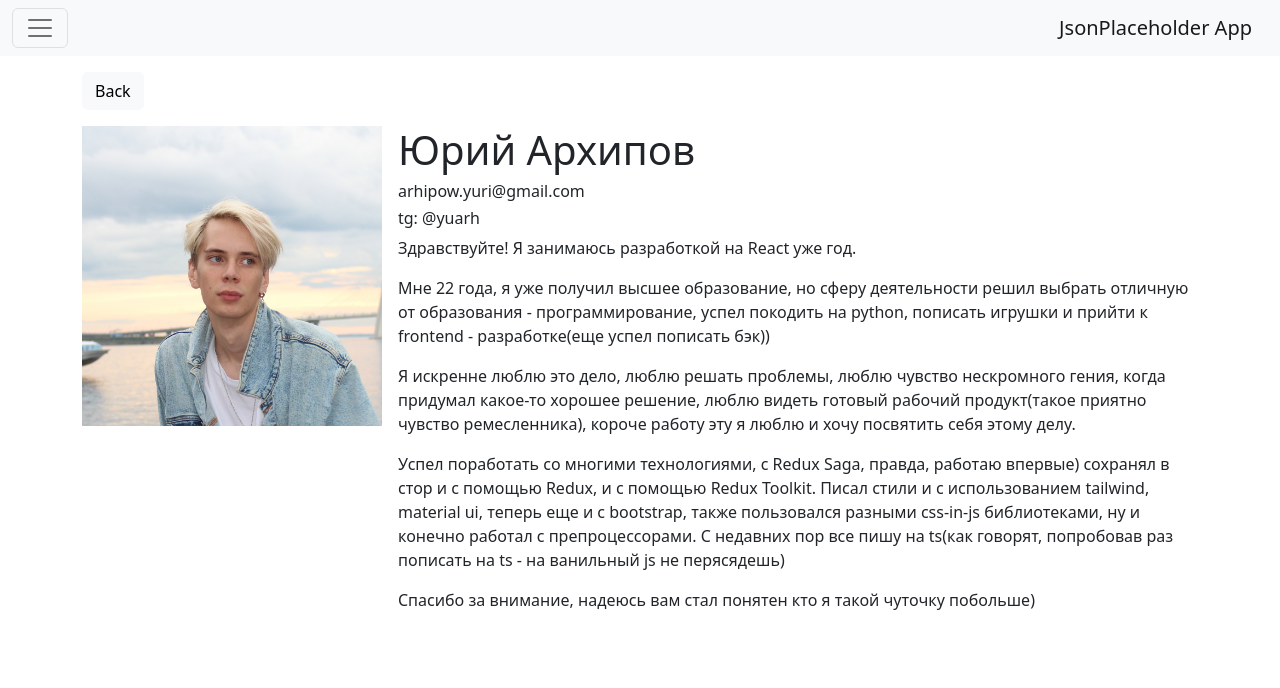
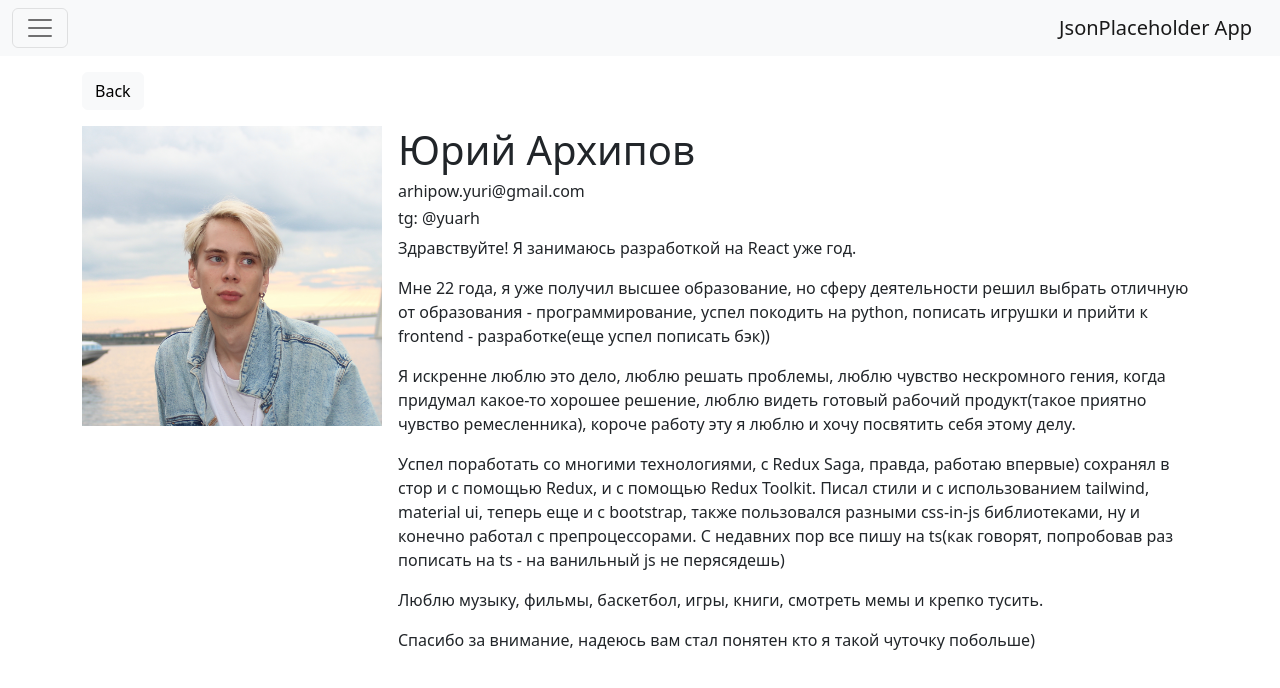
Before and after one commit to YuriArh/JSONPlaceholder-App, a React (Vite) app: page /my in a window 1280 px wide. Shown: the top 688 px of the page. Built offline with nearby package versions, Linux system fonts and the light colour scheme.

Commit message:
add info to my page

```diff
--- a/src/pages/MyPage.tsx
+++ b/src/pages/MyPage.tsx
@@ -42,6 +42,10 @@ function MyPage() {
               ванильный js не перясядешь)
             </p>
             <p>
+              Люблю музыку, фильмы, баскетбол, игры, книги, смотреть мемы и
+              крепко тусить.
+            </p>
+            <p>
               Спасибо за внимание, надеюсь вам стал понятен кто я такой чуточку
               побольше)
             </p>
```
